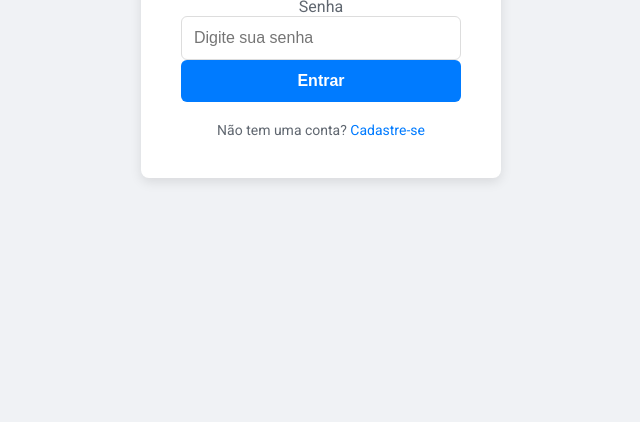
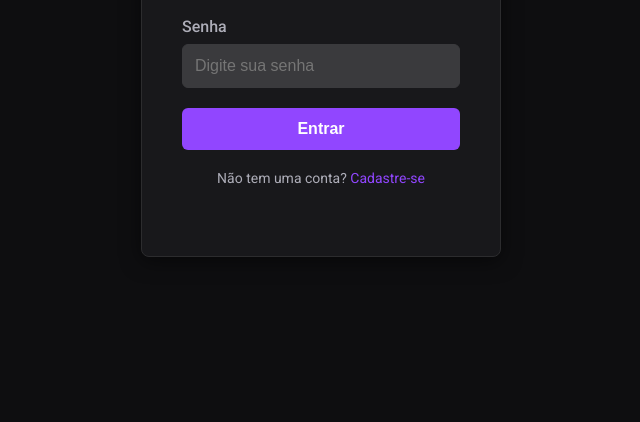
Before and after one commit to GRiguetto/Chat, a plain HTML site: page index.html in a window 1280 px wide. Shown: the part 378-800 px from the top of the page, without its empty margins (319-959 px from the left). Drawn offline with Linux system fonts and the light colour scheme.

Commit message:
update - nova identidade visual do chat

```diff
--- a/index.html
+++ b/index.html
@@ -37,6 +37,10 @@
                     <p>Não tem uma conta? <a href="#">Cadastre-se</a></p>
                 </div>
             </form>
+
+            <form id="register-form" style="display: none;">
+                <h1> Crie</h1>
+            </form>
         </div>
     </main>
 
--- a/src/css/style.css
+++ b/src/css/style.css
@@ -1,87 +1,123 @@
-*{
+
+:root {
+    /* principais */
+    --color-primary: #9146FF;
+    --color-primary-hover: #772ce8;
+
+    /* Cores de Fundo */
+    --background-darkest: #0e0e10;
+    --background-container: #18181b;
+    --background-input: #3a3a3d;
+
+    /* Cores de Texto */
+    --text-primary: #efeff1;
+    --text-secondary: #adadb8;
+    --text-on-color: #ffffff;
+
+    /* Outras Cores */
+    --border-color: #2c2c2e;
+}
+
+
+/* Configurações Globais e Reset Básico */
+* {
     margin: 0;
     padding: 0;
     box-sizing: border-box;
 }
 
-body{
+body {
     font-family: 'Roboto', sans-serif;
-    background-color: #f0f2f5;
-    color: #333;
+    background-color: var(--background-darkest);
+    color: var(--text-primary);
+
     display: flex;
     justify-content: center;
     align-items: center;
     min-height: 100vh;
 }
 
-.login-container{
+.login-container {
     width: 100%;
     max-width: 400px;
     padding: 20px;
 }
 
-.login-box{
-    background-color: #ffffff;
+.login-box {
+    background-color: var(--background-container);
     padding: 40px;
     border-radius: 8px;
-    box-shadow: 0 4px 12px rgb(0,0,0,0.1);
+    box-shadow: 0 4px 20px rgba(0, 0, 0, 0.5);
     text-align: center;
+    border: 1px solid var(--border-color);
 }
 
-.login-box {
-    margin-bottom: 30px;
-    color: #606770;
+.login-box h1 {
+    margin-bottom: 10px;
+    color: var(--text-on-color);
 }
 
-input-group label{
+.login-box p {
+    margin-bottom: 30px;
+    color: var(--text-secondary);
+}
+
+.input-group {
+    margin-bottom: 20px;
+    text-align: left;
+}
+
+.input-group label {
     display: block;
     font-weight: 500;
-    margin-bottom: 5px;
-    flex-direction: column;
-    gap: 8px;
-
+    margin-bottom: 8px;
+    color: var(--text-secondary);
 }
 
-.input-group input{
+.input-group input {
     width: 100%;
     padding: 12px;
-    border: 1px solid#ddd;
+    background-color: var(--background-input);
+    border: 1px solid var(--background-input);
     border-radius: 6px;
     font-size: 16px;
+    color: var(--text-primary);
+    transition: border-color 0.2s;
+}
+
+.input-group input:focus {
+    outline: none;
+    border-color: var(--color-primary);
 }
 
 button {
     width: 100%;
-    padding:12px;
-    background-color: #007bff ;
-    color: #ffffff;
+    padding: 12px;
+    background-color: var(--color-primary);
+    color: var(--text-on-color);
     border: none;
     border-radius: 6px;
     font-size: 16px;
     font-weight: 700;
     cursor: pointer;
-    transition: backgroud-color 0.2s;
+    transition: background-color 0.2s;
 }
 
-button:hover{
-    background-color: #0056b3;
+button:hover {
+    background-color: var(--color-primary-hover);
 }
 
-.register-link{
+.register-link {
     margin-top: 20px;
     font-size: 14px;
+    color: var(--text-secondary);
 }
 
 .register-link a {
-    color: #007bff;
+    color: var(--color-primary);
     text-decoration: none;
 }
 
-.register-link a:hover{
+.register-link a:hover {
     text-decoration: underline;
 }
-
-.form{
-     column-gap: 100px;
-     padding: 100px;
-}
```
